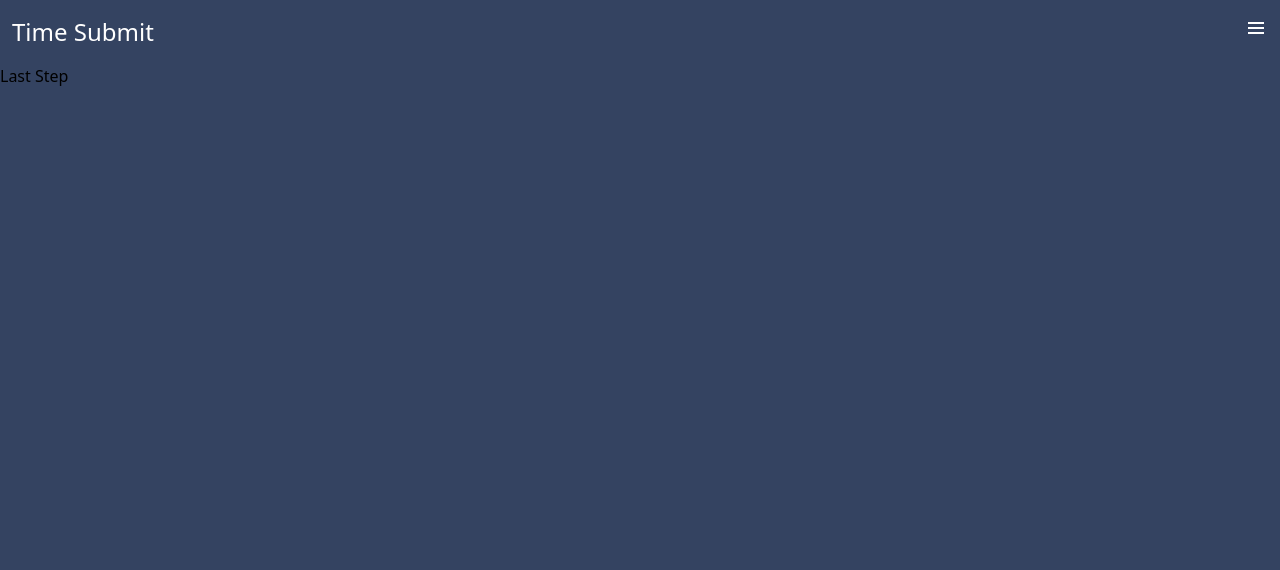
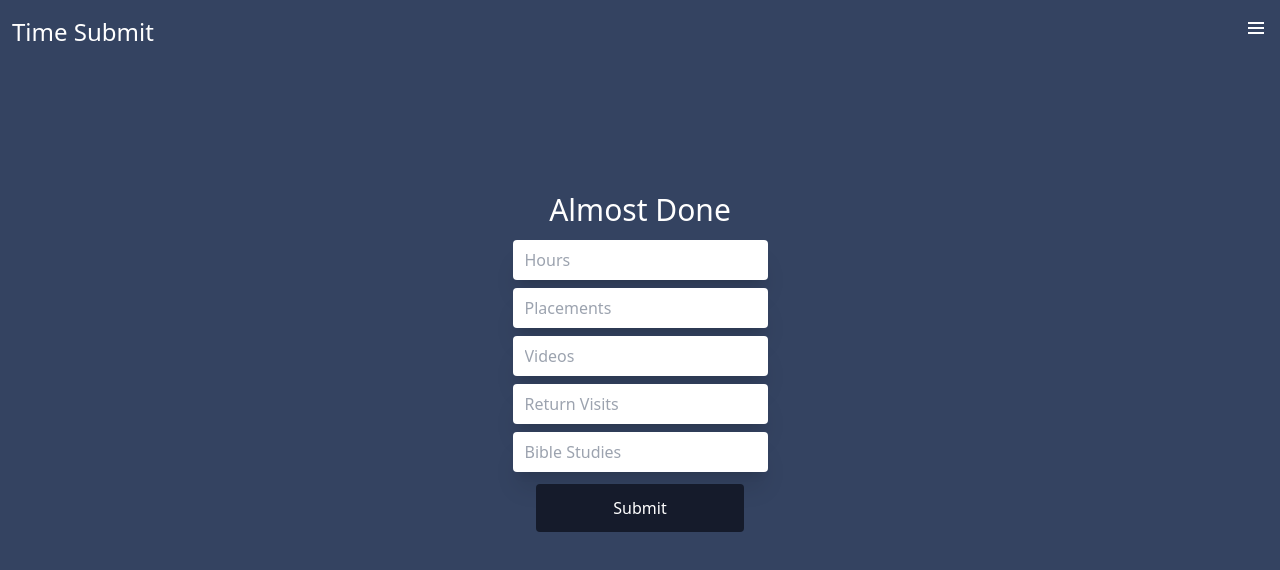
Before and after one commit to Ivcota/Time-Submit-Rebuild, a Next.js app: page /start/last-step in a window 1280 px wide. Shown: the top 570 px of the page. Built offline with nearby package versions, Linux system fonts and the light colour scheme.

Commit message:
Added dark mode

```diff
--- /dev/null
+++ b/components/DelayedFadeIn.tsx
@@ -0,0 +1,16 @@
+import { motion } from "framer-motion";
+import React, { FC } from "react";
+
+const DelayedFadeIn: FC = ({ children }) => {
+  return (
+    <motion.div
+      initial={{ opacity: 0, y: 20 }}
+      animate={{ opacity: 1, y: 0 }}
+      transition={{ ease: "easeInOut", delay: 0.2 }}
+    >
+      {children}
+    </motion.div>
+  );
+};
+
+export default DelayedFadeIn;
--- a/components/FormHeader.tsx
+++ b/components/FormHeader.tsx
@@ -1,7 +1,11 @@
 import React, { FC } from "react";
 
 const FormHeader: FC = ({ children }) => {
-  return <h1 className="mb-3 text-3xl font-light text-white "> {children} </h1>;
+  return (
+    <h1 className="mb-3 text-3xl font-bold dark:font-light dark:text-white ">
+      {children}
+    </h1>
+  );
 };
 
 export default FormHeader;
--- a/components/Navbar.tsx
+++ b/components/Navbar.tsx
@@ -8,11 +8,11 @@ const Navbar = () => {
     <nav>
       {/* Menue Items */}
       {isOpen && (
-        <div className="bg-black opacity-80 fixed w-screen h-full z-10">
+        <div className="fixed z-10 w-screen h-full bg-black opacity-80">
           <div>
             <svg
               onClick={() => setIsOpen(false)}
-              className="fill-white absolute top-4 right-4 opacity-100"
+              className="absolute opacity-100 fill-white top-4 right-4"
               xmlns="http://www.w3.org/2000/svg"
               width="35"
               viewBox="0 0 24 24"
@@ -22,12 +22,12 @@ const Navbar = () => {
           </div>
           <div className="flex flex-col items-center justify-center h-full gap-4">
             <Link href="/">
-              <a className="underline text-2xl decoration-sea-300 text-white">
+              <a className="text-2xl text-white underline decoration-sea-300">
                 Home
               </a>
             </Link>
             <Link href="/">
-              <a className="underline text-2xl decoration-sea-300 text-white">
+              <a className="text-2xl text-white underline decoration-sea-300">
                 Login
               </a>
             </Link>
@@ -35,14 +35,16 @@ const Navbar = () => {
         </div>
       )}
 
-      <div className="flex py-4 px-3 justify-between">
+      <div className="flex justify-between px-3 py-4">
         <Link href="/">
-          <a className="text-white text-2xl font-light">Time Submit</a>
+          <a className="text-2xl dark:font-light dark:text-white">
+            Time Submit
+          </a>
         </Link>
         {!isOpen && (
           <svg
             onClick={() => setIsOpen(true)}
-            className="fill-white"
+            className=" dark:fill-white"
             xmlns="http://www.w3.org/2000/svg"
             width="24"
             height="24"
--- a/components/PrimaryButton.tsx
+++ b/components/PrimaryButton.tsx
@@ -6,7 +6,7 @@ const PrimaryButton: FC<ButtonInput> = ({ onClick, children }) => {
   return (
     <button
       onClick={onClick}
-      className="px-6 py-3 text-white transition-all rounded cursor-pointer w-52 bg-sea-900 hover:bg-sea-800 hover:-translate-y-1"
+      className="px-6 py-3 text-white transition-all rounded cursor-pointer bg-sea-500 dark:text-white w-52 dark:bg-sea-900 dark:hover:bg-sea-800 hover:-translate-y-1"
     >
       {children}
     </button>
--- a/package.json
+++ b/package.json
@@ -12,7 +12,9 @@
     "next": "12.0.10",
     "react": "17.0.2",
     "react-dom": "17.0.2",
-    "react-select": "^5.2.2"
+    "react-hot-toast": "^2.2.0",
+    "react-select": "^5.2.2",
+    "zustand": "^3.7.0"
   },
   "devDependencies": {
     "@types/node": "17.0.18",
--- a/pages/_app.tsx
+++ b/pages/_app.tsx
@@ -6,7 +6,7 @@ import { motion } from "framer-motion";
 function MyApp({ Component, pageProps, router }: AppProps) {
   return (
     <div className="dark">
-      <div className="bg-sea-700 h-screen">
+      <div className="h-screen bg-sea-200 dark:bg-sea-700">
         <Navbar />
         <Component {...pageProps} />
       </div>
--- a/pages/start/index.tsx
+++ b/pages/start/index.tsx
@@ -10,7 +10,6 @@ import { useRouter } from "next/router";
 
 const StartFormPage = () => {
   const options = [{ value: "casa-grande-west", label: "Casa Grande West" }];
-
   const router = useRouter();
 
   return (
--- a/pages/start/last-step.tsx
+++ b/pages/start/last-step.tsx
@@ -1,11 +1,27 @@
 import React from "react";
 import { NextPage } from "next";
 import FadeInMotion from "../../components/FadeInMotion";
+import HighCenterPlacement from "../../components/HighCenterPlacement";
+import FormHeader from "../../components/FormHeader";
+import PrimaryInput from "../../components/PrimaryInput";
+import PrimaryButton from "../../components/PrimaryButton";
 
 const LastStepPage: NextPage = () => {
   return (
     <div>
-      <FadeInMotion>Last Step</FadeInMotion>
+      <FadeInMotion>
+        <HighCenterPlacement>
+          <FormHeader> Almost Done </FormHeader>
+          <div className="flex flex-col gap-2 mb-3">
+            <PrimaryInput placeholder="Hours" />
+            <PrimaryInput placeholder="Placements" />
+            <PrimaryInput placeholder="Videos" />
+            <PrimaryInput placeholder="Return Visits" />
+            <PrimaryInput placeholder="Bible Studies" />
+          </div>
+          <PrimaryButton>Submit</PrimaryButton>
+        </HighCenterPlacement>
+      </FadeInMotion>
     </div>
   );
 };
--- a/pages/start/name.tsx
+++ b/pages/start/name.tsx
@@ -1,14 +1,16 @@
+import { NextPage } from "next";
+import { useRouter } from "next/router";
 import React from "react";
-import { NextPage } from "next";
-import Link from "next/link";
-import { motion } from "framer-motion";
+import DelayedFadeIn from "../../components/DelayedFadeIn";
 import FadeInMotion from "../../components/FadeInMotion";
+import HighCenterPlacement from "../../components/HighCenterPlacement";
+import PrimaryButton from "../../components/PrimaryButton";
 import PrimaryInput from "../../components/PrimaryInput";
-import PrimaryButton from "../../components/PrimaryButton";
-import HighCenterPlacement from "../../components/HighCenterPlacement";
 import FormHeader from "./../../components/FormHeader";
 
 const NamePage: NextPage = () => {
+  const router = useRouter();
+
   return (
     <div>
       <FadeInMotion>
@@ -21,13 +23,11 @@ const NamePage: NextPage = () => {
         </HighCenterPlacement>
       </FadeInMotion>
       <div className="flex justify-center mt-3">
-        <motion.div
-          initial={{ opacity: 0, y: 20 }}
-          animate={{ opacity: 1, y: 0 }}
-          transition={{ ease: "easeInOut", delay: 0.2 }}
-        >
-          <PrimaryButton>Next</PrimaryButton>
-        </motion.div>
+        <DelayedFadeIn>
+          <PrimaryButton onClick={() => router.push("/start/last-step")}>
+            Next
+          </PrimaryButton>
+        </DelayedFadeIn>
       </div>
     </div>
   );
--- a/tailwind.config.js
+++ b/tailwind.config.js
@@ -3,6 +3,7 @@ module.exports = {
     "./pages/**/*.{js,ts,jsx,tsx}",
     "./components/**/*.{js,ts,jsx,tsx}",
   ],
+  darkMode: "class",
   theme: {
     extend: {
       colors: {
```
Also changed, not shown: 1 other file (tests, documents, lock files or other folders).
